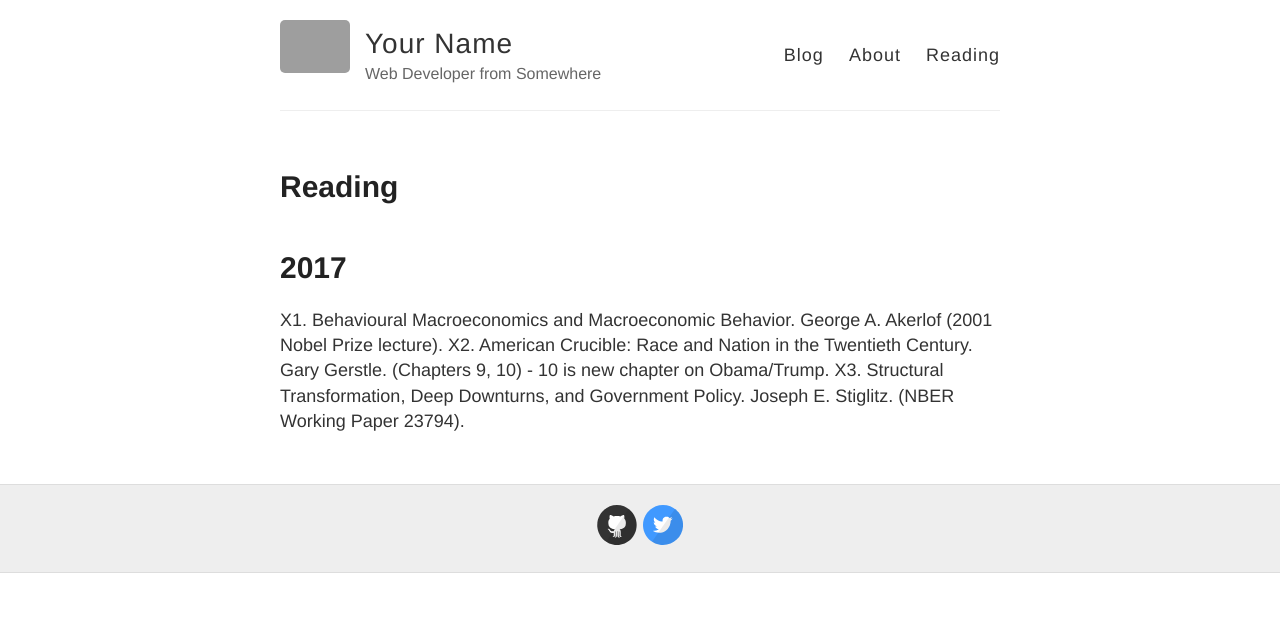
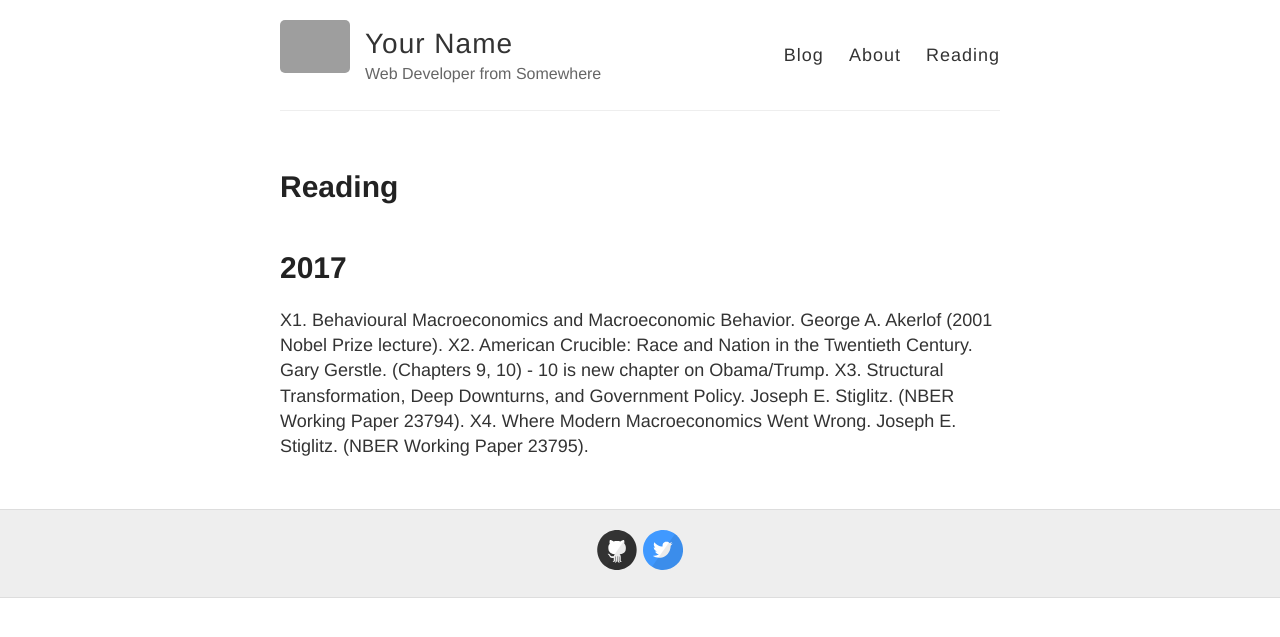
Before and after one commit to ejaxon/ejaxon.github.io, a Jekyll site: the page built from xreading.md, in a window 1280 px wide. Shown: the top 637 px of the page. Built offline with Jekyll 4.4.1, drawn with Linux system fonts in a browser that asks for light colours; grey boxes are pictures that could not be loaded.

Commit message:
another Stiglitz paper

```diff
--- a/xreading.md
+++ b/xreading.md
@@ -7,3 +7,4 @@ permalink: /reading/
 X1. Behavioural Macroeconomics and Macroeconomic Behavior. George A. Akerlof (2001 Nobel Prize lecture).
 X2. American Crucible: Race and Nation in the Twentieth Century. Gary Gerstle. (Chapters 9, 10) - 10 is new chapter on Obama/Trump.
 X3. Structural Transformation, Deep Downturns, and Government Policy. Joseph E. Stiglitz. (NBER Working Paper 23794).
+X4. Where Modern Macroeconomics Went Wrong. Joseph E. Stiglitz. (NBER Working Paper 23795).
```
